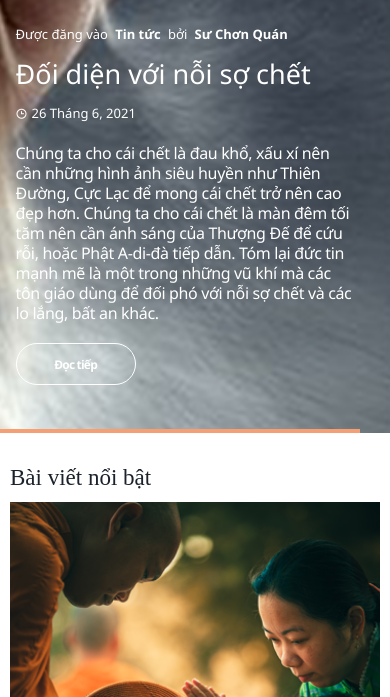
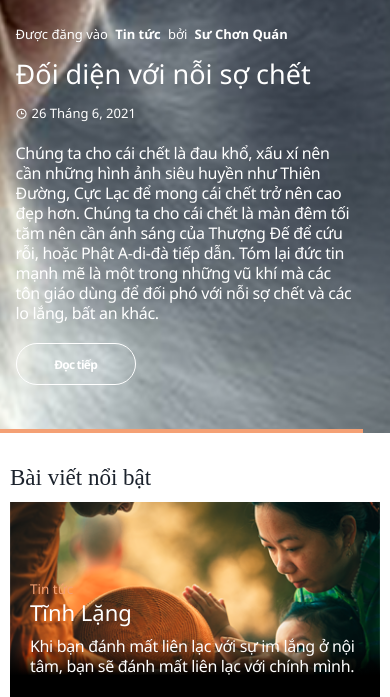
Before and after one commit to ngducvan9697/huyenkhongsonthuong-v2, a website: page index.html in a window 390 px wide. Shown: the part 147-844 px from the top of the page. Drawn offline with nearby package versions, Linux system fonts and the light colour scheme.

Commit message:
Responsive part 6

```diff
--- a/script.js
+++ b/script.js
@@ -33,9 +33,12 @@ var headerSwiper = new Swiper(".main-slider-container", {
         delay: 10000,
         disableOnInteraction: false,
     },
-    on: {
-        resize: function () {
-            headerSwiper.allowTouchMove = window.innerWidth <= 991;
+    breakpoints: {
+        320: {
+            allowTouchMove: true,
+        },
+        991: {
+            allowTouchMove: false,
         },
     },
 });
@@ -77,10 +80,24 @@ var poemSwiper = new Swiper(".list-poem", {
 var gallerySwiper = new Swiper(".gallery-swiper", {
     loop: true,
     slidesPerView: 4,
-    slidesPerGroup: 1,
+    slidesPerGroup: 4,
     autoplay: {
         delay: 10000,
         disableOnInteraction: false,
+    },
+    breakpoints: {
+        320: {
+            slidesPerView: 1,
+            slidesPerGroup: 1,
+        },
+        479: {
+            slidesPerView: 2,
+            slidesPerGroup: 2,
+        },
+        767: {
+            slidesPerView: 4,
+            slidesPerGroup: 4,
+        },
     },
 });
 // Parallax
--- a/script.ts
+++ b/script.ts
@@ -52,9 +52,12 @@ let headerSwiper = new Swiper(".main-slider-container", {
     delay: 10000,
     disableOnInteraction: false,
   },
-  on: {
-    resize: function () {
-      headerSwiper.allowTouchMove = window.innerWidth <= 991;
+  breakpoints: {
+    320: {
+      allowTouchMove: true,
+    },
+    991: {
+      allowTouchMove: false,
     },
   },
 });
@@ -100,10 +103,24 @@ var poemSwiper = new Swiper(".list-poem", {
 var gallerySwiper = new Swiper(".gallery-swiper", {
   loop: true,
   slidesPerView: 4,
-  slidesPerGroup: 1,
+  slidesPerGroup: 4,
   autoplay: {
     delay: 10000,
     disableOnInteraction: false,
+  },
+  breakpoints: {
+    320: {
+      slidesPerView: 1,
+      slidesPerGroup: 1,
+    },
+    479: {
+      slidesPerView: 2,
+      slidesPerGroup: 2,
+    },
+    767: {
+      slidesPerView: 4,
+      slidesPerGroup: 4,
+    },
   },
 });
 
--- a/style.scss
+++ b/style.scss
@@ -1341,15 +1341,15 @@ div.author-box {
         }
       }
       .flex {
+        .flex-full-width img {
+          height: 390px;
+        }
         column-gap: 1.3%;
         .intro-item-left {
           display: flex;
           width: 48.7%;
           .flex-full-width {
             .relative.full {
-              img {
-                height: 390px;
-              }
               .absolute-text-box {
                 .category-description {
                   div {
@@ -1375,9 +1375,6 @@ div.author-box {
               justify-content: space-between;
               .intro-item {
                 width: 48.6%;
-                img {
-                  height: 390px;
-                }
               }
             }
           }
@@ -1787,10 +1784,10 @@ div.author-box {
     .content-wrapper {
       .footer-container {
         display: grid;
-        grid-template-columns: min-content 1fr 1fr;
+        grid-template-columns: 1fr 1fr 1fr 1fr;
         grid-template-areas:
-          "logo menu category"
-          "register social category ";
+          "logo logo menu category"
+          "register register social category ";
         grid-gap: 25px;
         .footer-column {
           grid-area: logo;
@@ -1830,6 +1827,7 @@ div.author-box {
             grid-area: social;
           }
           &:nth-child(5) {
+            min-width: 250px;
             grid-area: register;
           }
 
@@ -2069,4 +2067,49 @@ div.author-box {
   .content .footer {
     padding: 35px 10px;
   }
-}
+
+  .content .featured-post .content-wrapper .flex .flex-full-width img {
+    height: 200px;
+  }
+  .content
+    .double-section
+    .content-wrapper
+    > .flex
+    .left-column
+    .wrapper
+    .choice-block
+    .main-post
+    .post-grid
+    .img-link,
+  .content
+    .double-section
+    .content-wrapper
+    > .flex
+    .left-column
+    .wrapper
+    .latest-block
+    .list-post
+    .post-grid
+    .img-link {
+    width: 100%;
+    margin-right: 0;
+  }
+
+  .content
+    .double-section
+    .content-wrapper
+    > .flex
+    .left-column
+    .wrapper
+    .choice-block
+    .sub-post
+    > .flex,
+  .content
+    .media-section
+    .content-wrapper
+    > .flex
+    .left-column
+    .list-video-wrapper {
+    flex-direction: column;
+  }
+}
```
Also changed, not shown: style.css, 1 other file.
